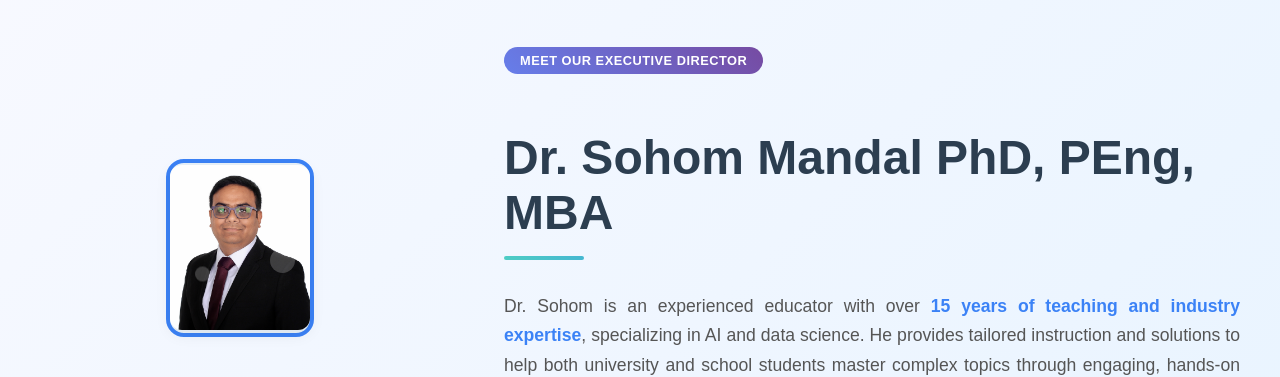
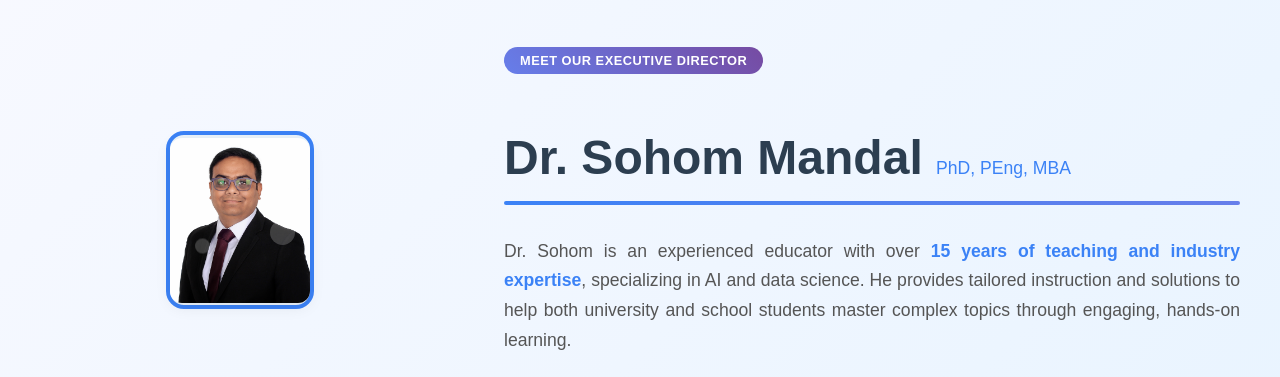
Before and after one commit to sohomiitb/YoungMindsAI, a plain HTML site: page index.html in a window 1280 px wide. Shown: the part 700-1077 px from the top of the page. Drawn offline with Linux system fonts and the light colour scheme.

Commit message:
name front change

```diff
--- a/index.html
+++ b/index.html
@@ -136,8 +136,10 @@ header a[style*="background: transparent"]:hover {
           <div style="display: inline-block; background: linear-gradient(45deg, #667eea, #764ba2); color: white; padding: 6px 16px; border-radius: 20px; font-size: 0.8rem; font-weight: 600; margin-bottom: 1rem; text-transform: uppercase; letter-spacing: 0.5px;">
             Meet Our Executive Director
           </div>
-          <h2>Dr. Sohom Mandal PhD, PEng, MBA</h2>
-          <div class="header-line"></div>
+          <h2>
+            Dr. Sohom Mandal <span style="font-size:1.1rem; color:#3b82f6; font-weight:500;">PhD, PEng, MBA</span>
+          </h2>
+          <div class="header-line" style="height: 4px; width: 100%; background: linear-gradient(90deg, #3b82f6 0%, #667eea 100%); border-radius: 2px; margin: 0.5rem 0 1.5rem 0;"></div>
         </div>
 
         <div class="about-description" style="margin: 2rem 0; line-height: 1.7; color: #555; font-size: 1.1rem;">
```
